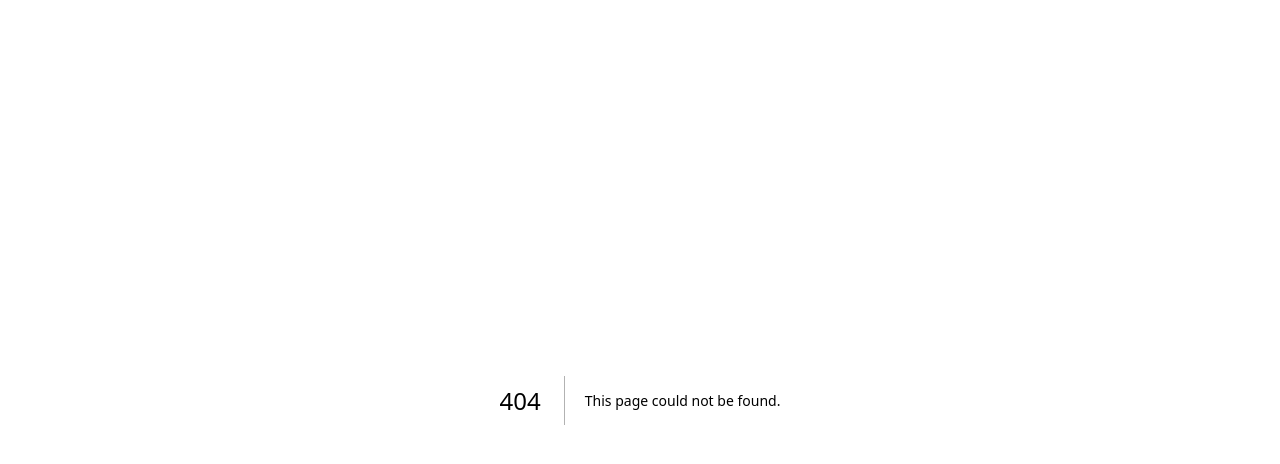
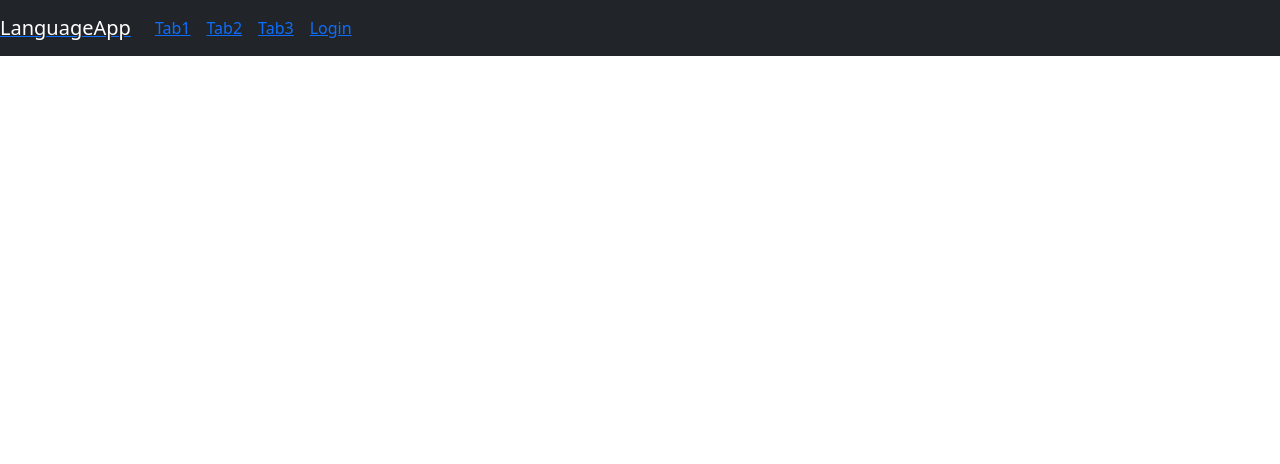
Before and after one commit to tuulikoo/LanguageApp, a Next.js app: page /Header in a window 1280 px wide. Before the commit this address had no page. Shown: the top 464 px of the page. Built offline with nearby package versions, Linux system fonts and the light colour scheme.

Commit message:
etusivulle laitettu navigointipalkki ja siihen muutama linkki tulevia sivuja varten. Lisätty muutama placeholder-sivu .js-filejä joihin ne etusivun linkit menee.

```diff
--- a/next.config.js
+++ b/next.config.js
@@ -1,4 +1,10 @@
-/** @type {import('next').NextConfig} */
-const nextConfig = {}
-
-module.exports = nextConfig
+module.exports = {
+    async rewrites() {
+        return [
+            { source: '/tab1', destination: '/Tab1' },
+            { source: '/tab2', destination: '/Tab2' },
+            { source: '/tab3', destination: '/Tab3' },
+            { source: '/Login', destination: '/Login' },
+        ];
+    },
+};
--- a/package.json
+++ b/package.json
@@ -1,5 +1,3 @@
-
-
 {
   "name": "langml",
   "version": "0.1.0",
@@ -12,11 +10,14 @@
   },
   "dependencies": {
     "autoprefixer": "10.4.15",
+    "bootstrap": "^5.3.1",
     "eslint": "8.48.0",
     "eslint-config-next": "13.4.19",
     "next": "13.4.19",
+    "next.js": "^1.0.3",
     "postcss": "8.4.28",
     "react": "18.2.0",
+    "react-bootstrap": "^2.8.0",
     "react-dom": "18.2.0",
     "tailwindcss": "3.3.3"
   }
--- /dev/null
+++ b/src/pages/Header.js
@@ -0,0 +1,35 @@
+import React from 'react';
+import Link from 'next/link'; // Import the Link component
+import { Navbar, Nav } from 'react-bootstrap';
+import styles from '../styles/Header.module.css';
+
+const Header = () => {
+    return (
+        <div className={styles.headerContainer}>
+            <Navbar bg="dark" variant="dark" className={styles.customNavbar}>
+                <Link href="/Tab1" passHref>
+                    <Navbar.Brand className={styles.headerHeading}>LanguageApp</Navbar.Brand>
+                </Link>
+                <Navbar.Toggle aria-controls="basic-navbar-nav" />
+                <Navbar.Collapse id="basic-navbar-nav">
+                    <Nav className="mr-auto">
+                            <Nav.Link as = "Tab1">
+                             <Link href={"/Tab1"}>Tab1</Link>
+                          </Nav.Link>
+                          <Nav.Link as = "Tab2">
+                             <Link href={"/Tab2"}>Tab2</Link>
+                          </Nav.Link>
+                          <Nav.Link as = "Tab3">
+                             <Link href={"/Tab3"}>Tab3</Link>
+                          </Nav.Link>
+                          <Nav.Link as = "login">
+                            <Link href={"/Login"}>Login</Link>
+                         </Nav.Link>
+                    </Nav>
+                </Navbar.Collapse>
+            </Navbar>
+        </div>
+    );
+};
+
+export default Header;
--- /dev/null
+++ b/src/pages/_app.js
@@ -0,0 +1,9 @@
+
+import 'bootstrap/dist/css/bootstrap.min.css'; // Import Bootstrap CSS if needed
+import styles from '../styles/Header.module.css';
+
+function MyApp({ Component, pageProps }) {
+    return <Component {...pageProps} />;
+}
+
+export default MyApp;
--- /dev/null
+++ b/src/styles/Header.module.css
@@ -0,0 +1,19 @@
+
+.header-container {
+    text-align: center;
+    padding: 20px 0;
+}
+
+.header-heading {
+    font-size: 20px;
+    font-weight: bold;
+}
+
+.custom-navbar {
+    width: 70%;
+    margin: 0 auto;
+}
+
+.custom-navbar .nav {
+    justify-content: space-evenly;
+}
```
Also changed, not shown: src/pages/Tab1.js (added, +7 -0 lines), src/pages/Tab2.js (added, +7 -0 lines), src/pages/Tab3.js (added, +7 -0 lines), src/pages/index.js (+17 -0 lines), src/pages/login.js (added, +7 -0 lines), 1 other file (tests, documents, lock files or other folders).
